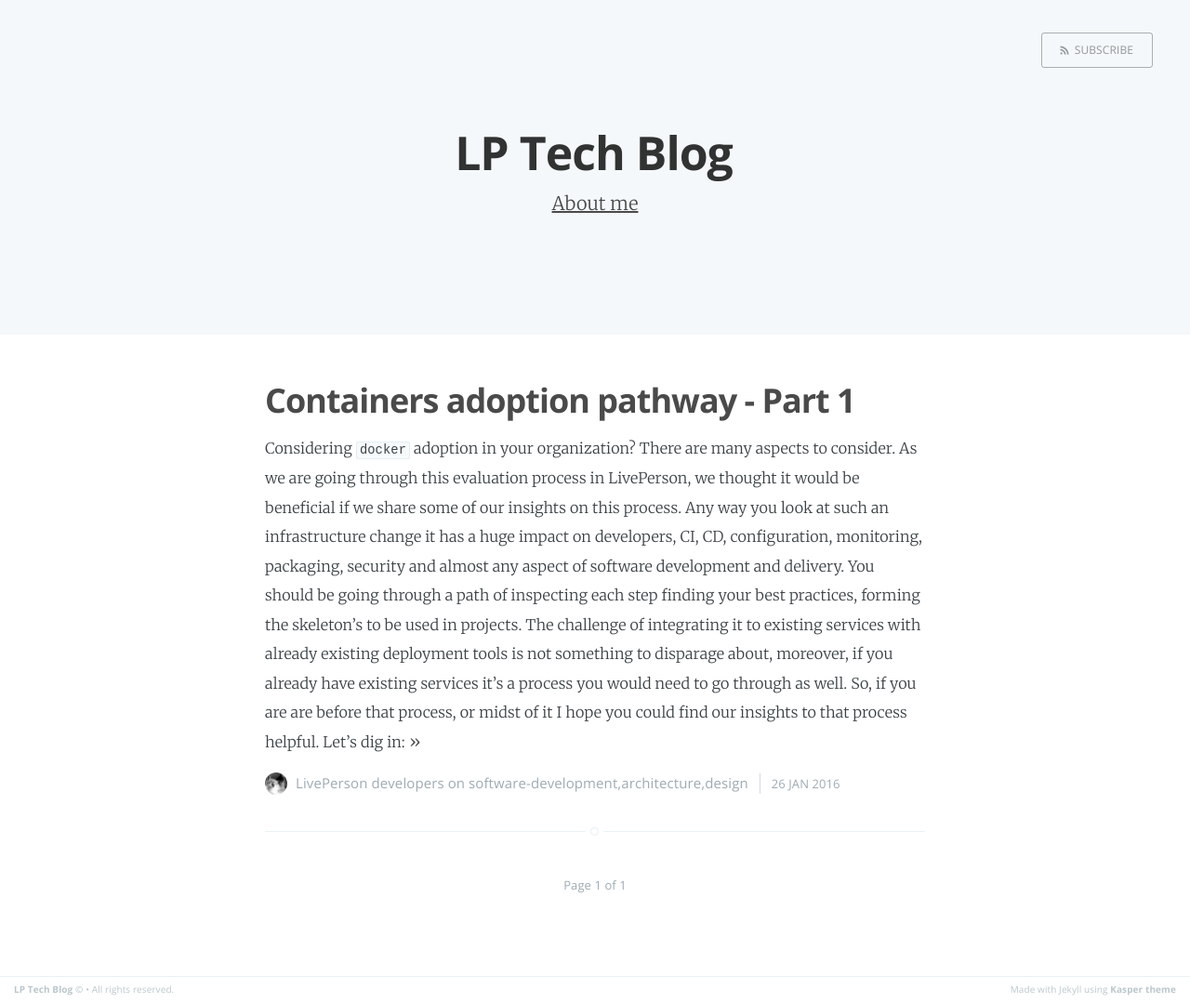
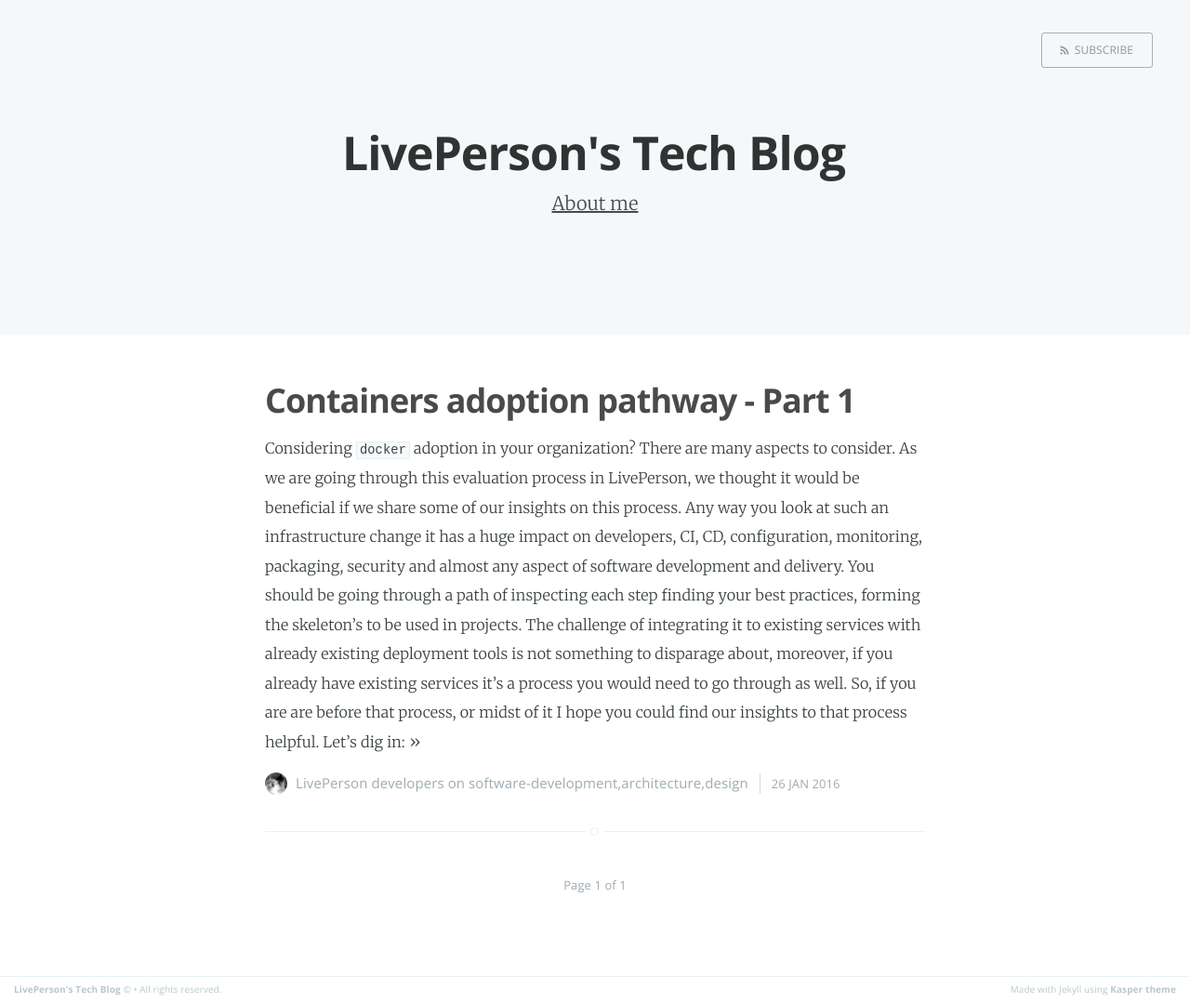
Before and after one commit to LivePersonInc/techblog, a Jekyll site: the page built from index.html, in a window 1280 px wide. Shown: the whole page at 93% size. Built offline with Jekyll 4.4.1, drawn with Linux system fonts in a browser that asks for light colours; Markdown is read by kramdown in place of the engine named in the settings; the list of posts is cut into pages by our own code.

```diff
--- a/_config.yml
+++ b/_config.yml
@@ -1,6 +1,6 @@
-name: LP Tech Blog
+name: LivePerson's Tech Blog
 description:
-meta_description: "LP Tech Blog"
+meta_description: "LivePerson's Tech Blog"
 
 markdown: redcarpet
 highlighter: pygments
```
Also changed, not shown: about.md (+1 -1 lines).
